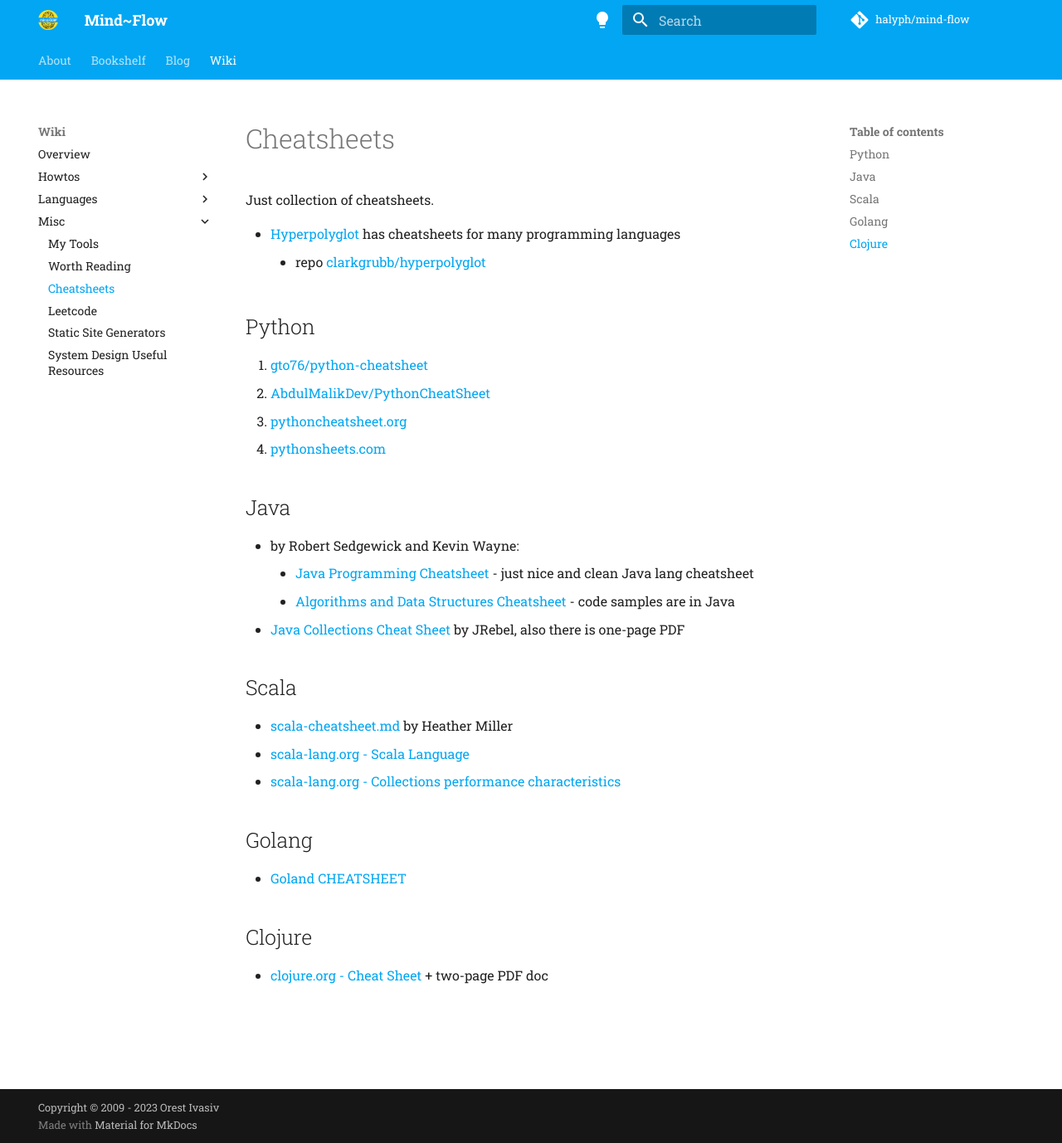
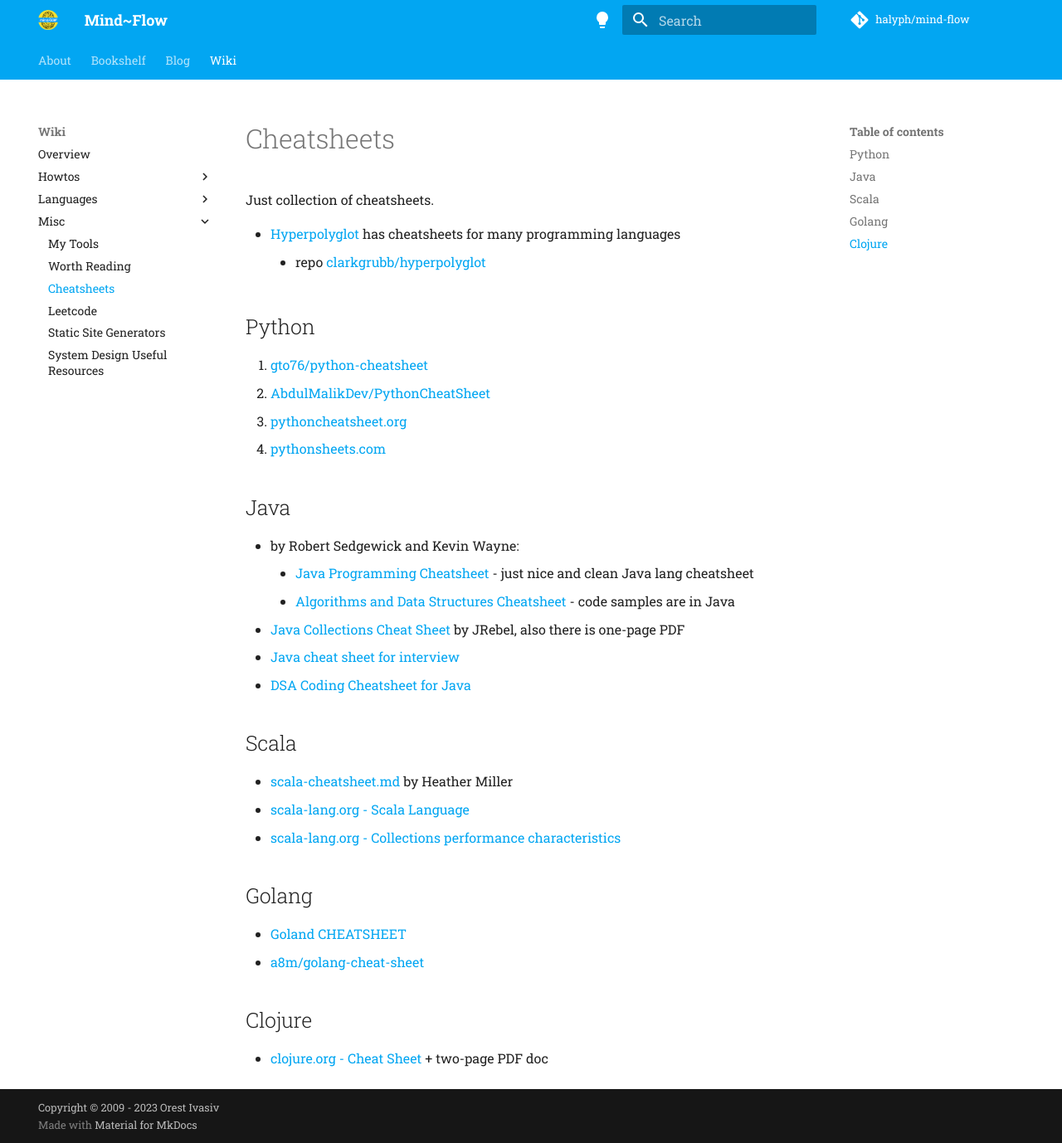
Before and after one commit to halyph/mind-flow, an MkDocs documentation site: the page built from docs/wiki/misc/cheatsheets.md, in a window 1280 px wide and 1378 px high. Shown: the whole window at 83% size. Built offline with MkDocs 1.6.1 and Material for MkDocs 9.7.7, drawn with Linux system fonts in a browser that asks for light colours; comment, search, counter and statistics services are not loaded.

Commit message:
Updated cheatsheets

```diff
--- a/docs/wiki/misc/cheatsheets.md
+++ b/docs/wiki/misc/cheatsheets.md
@@ -18,6 +18,8 @@ Just collection of cheatsheets.
   - [Java Programming Cheatsheet](https://introcs.cs.princeton.edu/java/11cheatsheet/) - just nice and clean Java lang cheatsheet
   - [Algorithms and Data Structures Cheatsheet](https://algs4.cs.princeton.edu/cheatsheet/) - code samples are in Java
 - [Java Collections Cheat Sheet](https://www.jrebel.com/blog/java-collections-cheat-sheet) by JRebel, also there is one-page PDF
+- [Java cheat sheet for interview](https://github.com/jsjtzyy/LeetCode/blob/master/Java%20cheat%20sheet%20for%20interview)
+- [DSA Coding Cheatsheet for Java](https://pradkum.hashnode.dev/dsa-coding-cheatsheet-for-java)
 
 ## Scala
 
@@ -28,6 +30,7 @@ Just collection of cheatsheets.
 ## Golang
 
 - [Goland CHEATSHEET](https://web.archive.org/web/20220909073810/https://cheatsheet.dennyzhang.com/cheatsheet-golang-a4)
+- [a8m/golang-cheat-sheet](https://github.com/a8m/golang-cheat-sheet)
 
 ## Clojure
 
```
